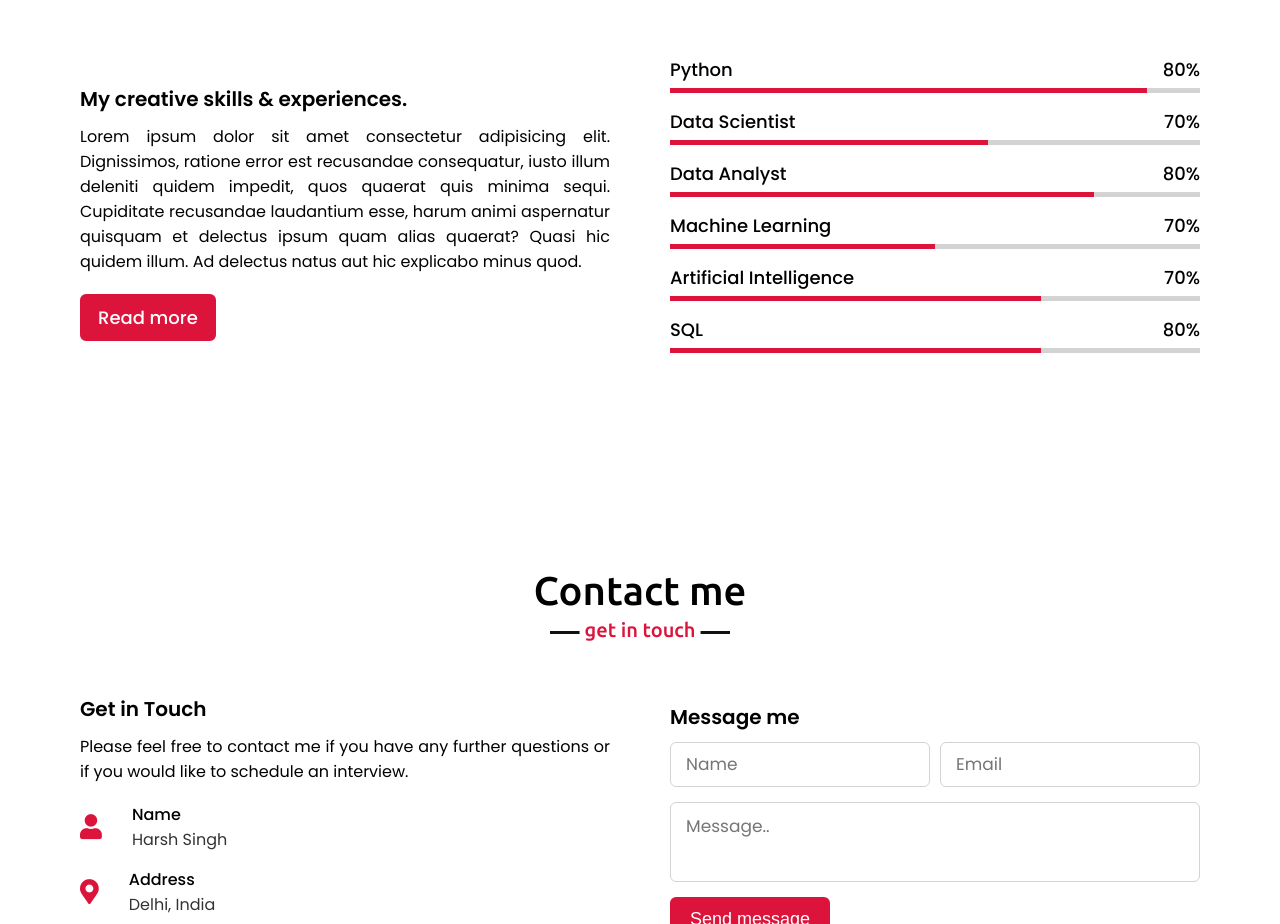
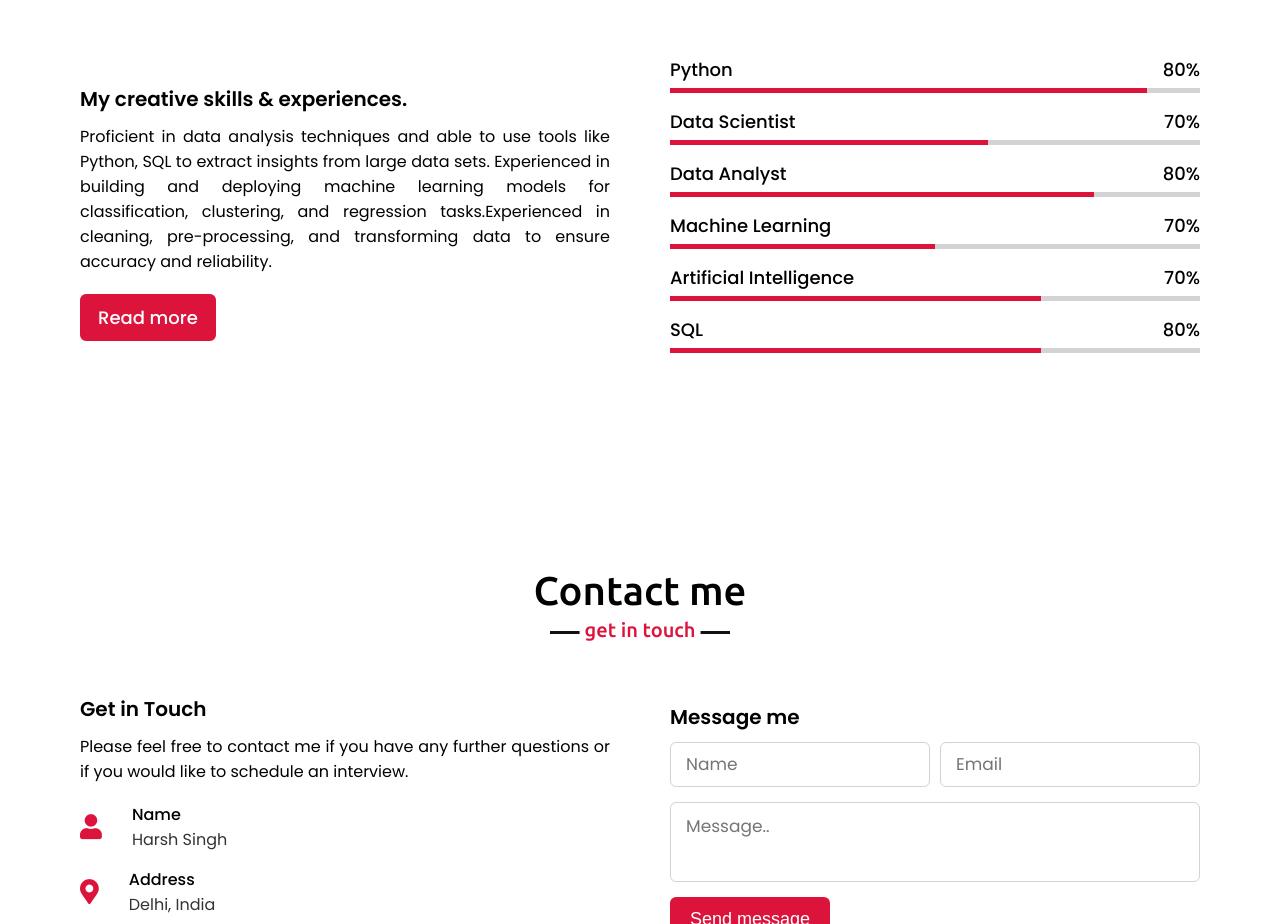
Before and after one commit to himanshu1601/Harsh-Portfolio, a plain HTML site: page index.html in a window 1280 px wide. Shown: the part 2335-3259 px from the top of the page. Drawn offline with nearby package versions, Linux system fonts and the light colour scheme.

Commit message:
sec commit

```diff
--- a/index.html
+++ b/index.html
@@ -102,7 +102,7 @@
             <div class="skills-content">
                 <div class="column left">
                     <div class="text">My creative skills & experiences.</div>
-                    <p>Lorem ipsum dolor sit amet consectetur adipisicing elit. Dignissimos, ratione error est recusandae consequatur, iusto illum deleniti quidem impedit, quos quaerat quis minima sequi. Cupiditate recusandae laudantium esse, harum animi aspernatur quisquam et delectus ipsum quam alias quaerat? Quasi hic quidem illum. Ad delectus natus aut hic explicabo minus quod.</p>
+                    <p>Proficient in data analysis techniques and able to use tools like Python, SQL to extract insights from large data sets. Experienced in building and deploying machine learning models for classification, clustering, and regression tasks.Experienced in cleaning, pre-processing, and transforming data to ensure accuracy and reliability.</p>
                     <a href="#">Read more</a>
                 </div>
                 <div class="column right">
```
